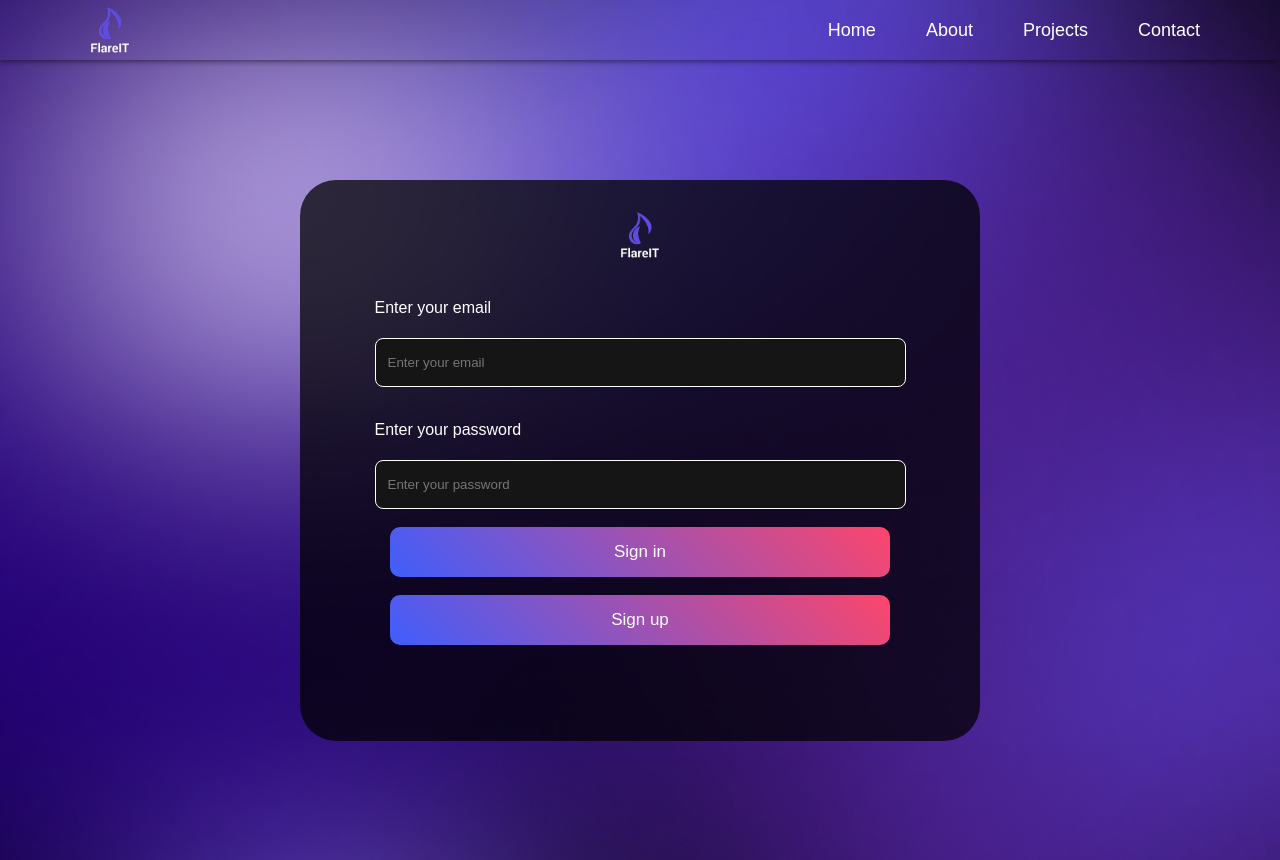
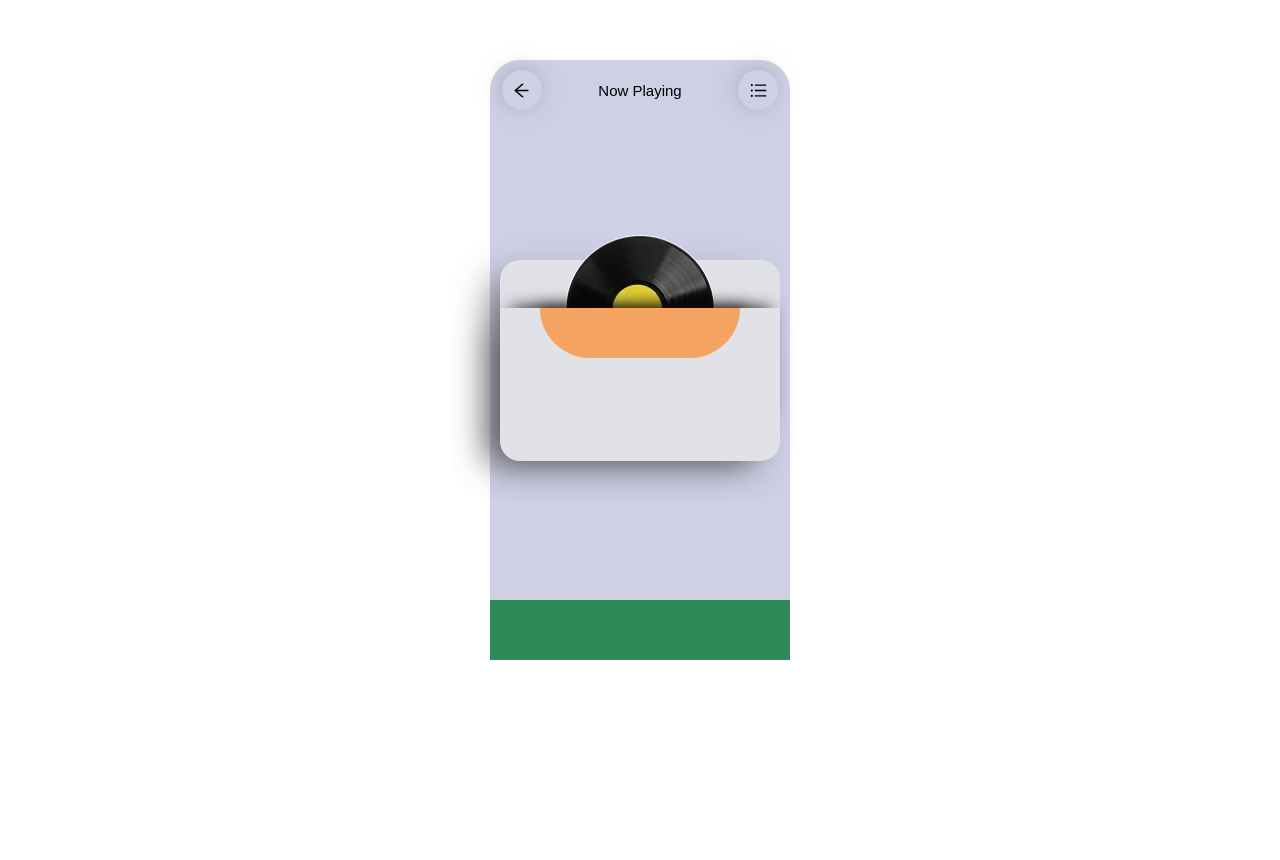
Before and after one commit to TamarCoder/my-first-react-app, a Next.js app: page / in a window 1280 px wide. Built offline with nearby package versions, Linux system fonts and the light colour scheme.

Commit message:
add new components

```diff
--- a/app/components/Content/Content.module.css
+++ b/app/components/Content/Content.module.css
@@ -3,7 +3,6 @@
     width: 100%;
     height: 100vh;
     display: flex;
-    align-items: center;
     justify-content: center;
 
 
--- a/app/components/Content/Content.tsx
+++ b/app/components/Content/Content.tsx
@@ -1,18 +1,18 @@
  "use client"
 import styles from "./Content.module.css";
-import ForsmInputs from "./FormInputs/ForsmInputs";
+import PlayMusic from "./PlayMusic/PlayMusic";
+
+// import ForsmInputs from "./FormInputs/ForsmInputs";
+
+
 
 
 export default function Content() {
 
   return (
     <main className={styles.mainContainer}>
-
-
-        <ForsmInputs/>
-
-
-
+        {/*<ForsmInputs/>*/}
+        <PlayMusic/>
     </main>
   );
 }
--- a/app/components/Content/FormInputs/ForsmInputs.tsx
+++ b/app/components/Content/FormInputs/ForsmInputs.tsx
@@ -58,7 +58,13 @@ const FormsInputs = () => {
                                 typeInp="password"
                             />
                         </div>
-                        <CostomButtons title="Registration" />
+                        <CostomButtons
+                            title="Registration"
+                            onClick={(e) => {
+                                e.preventDefault();
+                                setIsLogin(true);
+                            }}
+                        />
                     </div>
                 )}
             </div>
--- /dev/null
+++ b/app/components/Content/PlayMusic/PlayMusic.module.css
@@ -0,0 +1,173 @@
+.boxContianer {
+    width: 300px;
+    height: 600px;
+    background-color: rgb(207,208,230);
+    display: flex;
+    align-items: center;
+    border-radius: 30px;
+    flex-direction: column;
+    justify-content: space-between;
+
+}
+
+
+.top{
+    width: 100%;
+    height: 60px;
+    display: flex;
+    align-items: center;
+    justify-content: space-around;
+
+}
+.arrowIcon{
+    width: 40px;
+    height: 40px;
+    background-color: rgb(207,208,230);
+
+    border-radius: 50px;
+    display: flex;
+    align-items: center;
+    justify-content: center;
+    font-size: 17px;
+    box-shadow: -2px -2px 25px -4px rgba(133,133,133,0.73);
+    -webkit-box-shadow: -2px -2px 25px -4px rgba(133,133,133,0.73);
+    -moz-box-shadow: -2px -2px 25px -4px rgba(133,133,133,0.73);
+    cursor: pointer;
+}
+
+.textCenter{
+    width: 150px;
+    height: 50px;
+    display: flex;
+    align-items: center;
+    justify-content: center;
+}
+.textSpan{
+    font-family: sans-serif;
+    font-size: 15px;
+    color: #000000;
+}
+
+.burgerIcon {
+    width: 40px;
+    height: 40px;
+    background-color: rgb(207, 208, 230);
+    cursor: pointer;
+    border-radius: 50px;
+    display: flex;
+    align-items: center;
+    justify-content: center;
+    font-size: 17px;
+
+    box-shadow: -2px -2px 25px -4px rgba(133,133,133,0.73);
+    -webkit-box-shadow: -2px -2px 25px -4px rgba(133,133,133,0.73);
+    -moz-box-shadow: -2px -2px 25px -4px rgba(133,133,133,0.73);
+}
+
+
+.center{
+    width: 100%;
+    height: 300px;
+    display: flex;
+    align-items: center;
+    justify-content: center;
+    position: relative;
+
+}
+
+.playBackground{
+    width: 280px;
+    height: 200px;
+    background-color: rgb(224,226,232);
+    border-radius: 20px;
+    box-shadow: -18px 10px 35px -9px rgba(84,83,83,0.73);
+    -webkit-box-shadow: -18px 10px 35px -9px rgba(84,83,83,0.73);
+    -moz-box-shadow: -18px 10px 35px -9px rgba(84,83,83,0.73);
+    display: flex;
+    justify-content: center;
+}
+
+.plate{
+    width: 200px;
+    height: 100px;
+    display: flex;
+    align-items: center;
+    justify-content: center;
+
+}
+.plateImg:hover {
+    animation-play-state: running;
+}
+
+@keyframes rotate  {
+    0% {
+        transform: rotate(0);
+    }
+    100% {
+        transform: rotate(360deg);
+    }
+}
+
+
+.plateImg{
+    width: 150px;
+    height: 150px;
+    border-radius: 100px;
+    animation-name: rotate;
+    animation-duration: 1s;
+    animation-iteration-count: infinite;
+    animation-play-state: paused;
+    animation-timing-function: linear;
+    cursor: pointer;
+}
+.inside{
+    width: 200px;
+    height: 100px;
+    background: #3F5EFB;
+    position: absolute;
+    top: 32.6%;
+    box-shadow: 2px 3px 15px 4px rgba(0,0,0,0.75);
+    -webkit-box-shadow: 2px 3px 15px 4px rgba(0,0,0,0.75);
+    -moz-box-shadow: 2px 3px 15px 4px rgba(0,0,0,0.75);
+}
+.insideTwo{
+    width: 250px;
+    height: 100px;
+    background: #3F5EFB;
+    position: absolute;
+    top: 32.6%;
+    box-shadow: 2px 3px 15px 4px rgba(0,0,0,0.75);
+    -webkit-box-shadow: 2px 3px 15px 4px rgba(0,0,0,0.75);
+    -moz-box-shadow: 2px 3px 15px 4px rgba(0,0,0,0.75);
+}
+.playFront{
+    width: 280px;
+    height: 153px;
+    display: flex;
+    position: absolute;
+    top: 32.6%;
+    background-color: rgb(224,226,232);
+    border-bottom-right-radius: 20px;
+    border-bottom-left-radius: 20px;
+
+    box-shadow: -18px 10px 35px -9px rgba(84,83,83,0.73);
+    -webkit-box-shadow: -18px 10px 35px -9px rgba(84,83,83,0.73);
+    -moz-box-shadow: -18px 10px 35px -9px rgba(84,83,83,0.73);
+    justify-content: center;
+}
+
+.frontShadow{
+    width: 200px;
+    height: 50px;
+    background-color: sandybrown;
+    position: absolute;
+    border-bottom-right-radius:100px ;
+    border-bottom-left-radius:100px ;
+
+}
+
+.bottom{
+    width: 100%;
+    height: 60px;
+    background-color: seagreen;
+}
--- /dev/null
+++ b/app/components/Content/PlayMusic/PlayMusic.tsx
@@ -0,0 +1,34 @@
+import  styles from './PlayMusic.module.css';
+import {ArrowLeftOutlined, UnorderedListOutlined} from "@ant-design/icons";
+import dayjs from "dayjs";
+
+export  default () => {
+     return (
+         <div className={styles.boxContianer}>
+              <div className={styles.top}>
+                   <div className={styles.arrowIcon}>
+                       <ArrowLeftOutlined/>
+                   </div>
+                   <div className={styles.textCenter}>
+                       <p className={styles.textSpan}>Now Playing</p>
+                   </div>
+                   <div className={styles.burgerIcon}>
+                       <UnorderedListOutlined />
+                   </div>
+              </div>
+              <div className={styles.center}>
+                  <div className={styles.playBackground}>
+                      <div className={styles.plate}>
+                          <img src="/vinil.jpg" alt="vinil" className={styles.plateImg}/>
+                          <div className={styles.inside}></div>
+                          <div className={styles.insideTwo}></div>
+                          <div className={styles.playFront}>
+                              <div className={styles.frontShadow}></div>
+                          </div>
+                      </div>
+                  </div>
+              </div>
+              <div className={styles.bottom}></div>
+         </div>
+     )
+}
--- a/app/components/Header/Header.module.css
+++ b/app/components/Header/Header.module.css
@@ -6,9 +6,6 @@
   display: flex;
   align-items: center;
   justify-content: center;
-  box-shadow: -2px 2px 6px -1px rgba(0,0,0,0.6);
--webkit-box-shadow: -2px 2px 6px -1px rgba(0,0,0,0.6);
--moz-box-shadow: -2px 2px 6px -1px rgba(0,0,0,0.6);
 }
 
 /* Container */
--- a/app/components/Header/Header.tsx
+++ b/app/components/Header/Header.tsx
@@ -1,15 +1,14 @@
-import Accounts from './Accounts/Accounts'
 import styles from './Header.module.css'
-import Logo from './Logo/Logo'
-import Navigation from './Navigation/Navigation'
+// import Logo from './Logo/Logo'
+// import Navigation from './Navigation/Navigation'
 
 
 export default function Header () {
     return (
         <header className= {styles.header}>
              <section className={styles.container}>
-                <Logo/>
-                <Navigation/>
+                {/*<Logo/>*/}
+                {/*<Navigation/>*/}
              </section>
         </header>
     )
--- a/app/globals.css
+++ b/app/globals.css
@@ -7,7 +7,7 @@
 body {
   overflow-x: hidden;
   font-family: sans-serif;
-   background-image: url('/Default.png');
+   /*background-image: url('/Default.png');  */
   background-position: center;
   background-repeat: no-repeat;
   background-size: cover;
```
Also changed, not shown: package.json (+6 -4 lines), public/vinil.jpg (added), 1 other file (tests, documents, lock files or other folders).
